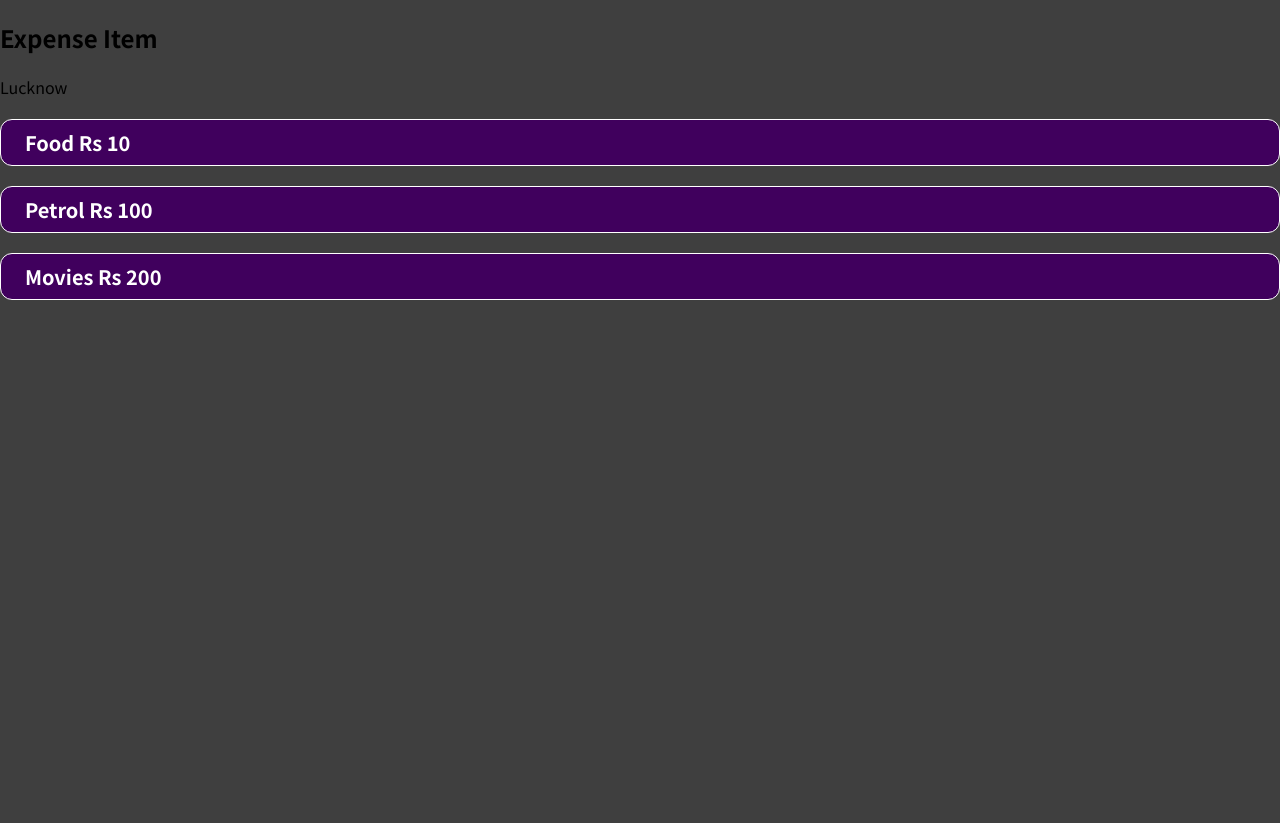
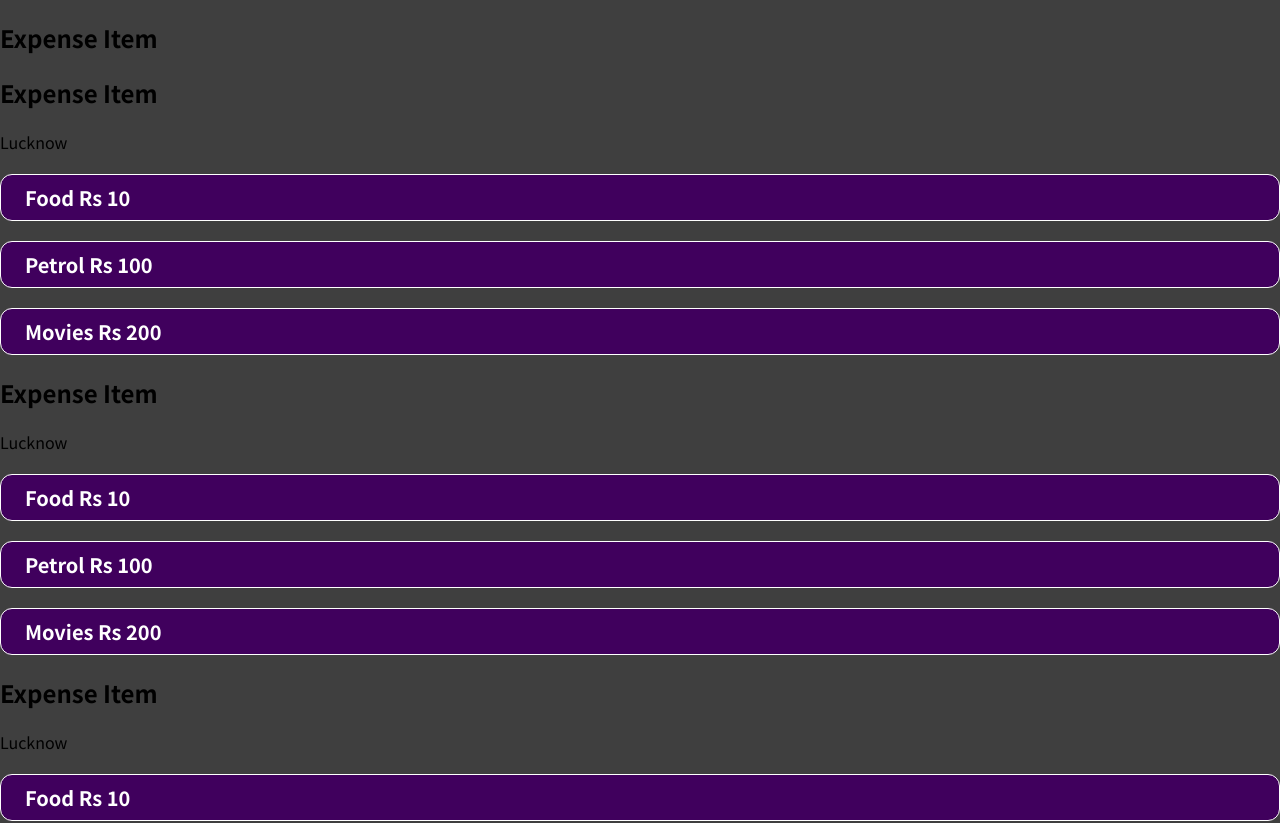
Before and after one commit to 08HIMANSHU08/react-app, a JavaScript app: page / in a window 1280 px wide. Shown: the top 823 px of the page. Before the commit the page ends 800 px from the top, so only its background shows below. Built offline with nearby package versions, Linux system fonts and the light colour scheme.

Commit message:
app.js using map

```diff
--- a/src/App.js
+++ b/src/App.js
@@ -2,9 +2,26 @@
 import ExpenseItem from './components/ExpenseItem';
 
 function App() {
+  const expenses = [
+    {location:"lucknow",price:50,desc:"Food"},
+    {location:"Kanpur",price:100,desc:"Movie"},
+    {location:"Prayagraj",price:200,desc:"Game"},
+    {location:"Barabanki",price:150,desc:"Fodd"},
+    {location:"lucknow",price:50,desc:"Food"},
+    {location:"Kanpur",price:100,desc:"Movie"},
+    {location:"Prayagraj",price:200,desc:"Game"},
+    {location:"Barabanki",price:150,desc:"Fodd"},
+    {location:"lucknow",price:50,desc:"Food"},
+    {location:"Kanpur",price:100,desc:"Movie"},
+    {location:"Prayagraj",price:200,desc:"Game"},
+    {location:"Barabanki",price:150,desc:"Fodd"}
+  ]
   return (
     <div>
-      <ExpenseItem></ExpenseItem>
+      <h2> Expense Item</h2>
+      {expenses.map((ele) => {
+        return <ExpenseItem location={ele.location} price={ele.price}desc={ele.desc}></ExpenseItem>
+      })}
     </div>
   );
 }
```
